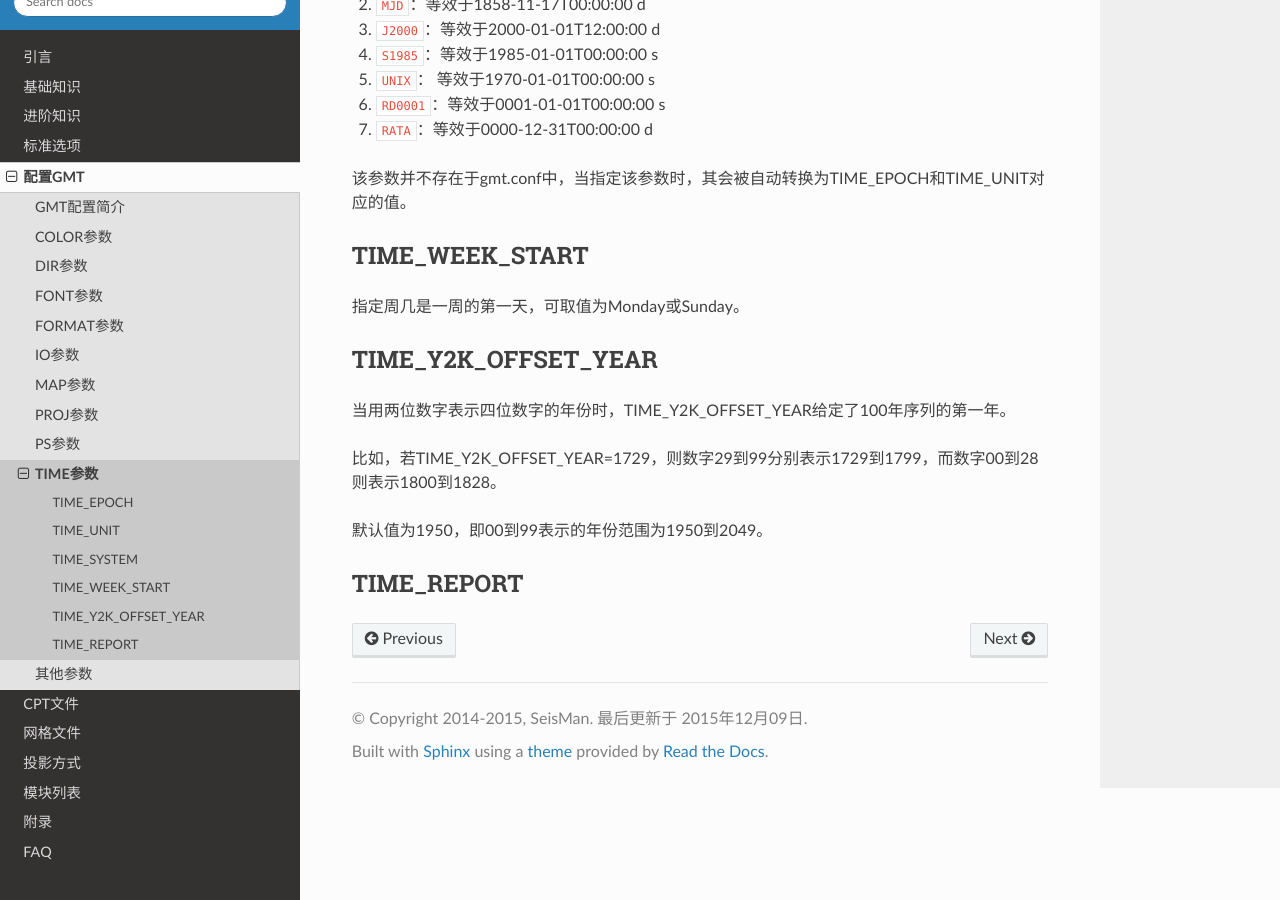
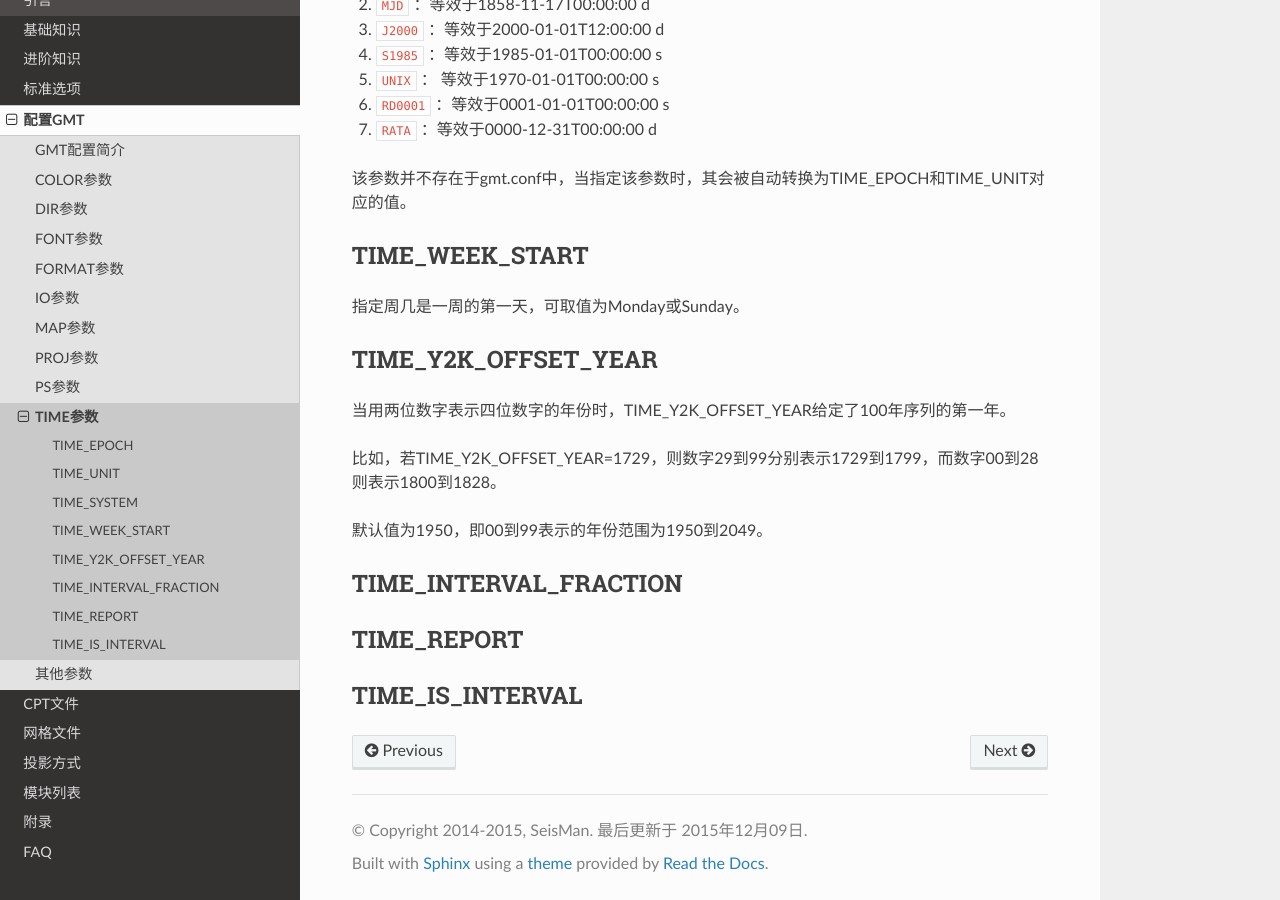
Before and after one commit to seisman/GMT5_Docs, a Sphinx documentation site: the page built from source/conf-time.rst, in a window 1280 px wide and 900 px high, scrolled down 752 px. Built offline with Sphinx 7.4.7 and the Read the Docs theme 2.0.0, drawn with Linux system fonts in a browser that asks for light colours; pages that are not in the unit, such as notebooks, are missing from menus.

Commit message:
update gmt.conf

```diff
--- a/source/conf-time.rst
+++ b/source/conf-time.rst
@@ -31,13 +31,13 @@ TIME_SYSTEM
 
 TIME_EPOCH和TIME_UNIT的合并版，即指定TIME_SYSTEM相当于同时指定了TIME_EPOCH和TIME_UNIT。可取如下值：
 
-#. ``JD``\ ：等效于-4713-11-25T12:00:00 d
-#. ``MJD``\ ：等效于1858-11-17T00:00:00 d
-#. ``J2000``\ ：等效于2000-01-01T12:00:00 d
-#. ``S1985``\ ：等效于1985-01-01T00:00:00 s
-#. ``UNIX``\ ： 等效于1970-01-01T00:00:00 s
-#. ``RD0001``\ ：等效于0001-01-01T00:00:00 s
-#. ``RATA``\ ：等效于0000-12-31T00:00:00 d
+#. ``JD`` ：等效于-4713-11-25T12:00:00 d
+#. ``MJD`` ：等效于1858-11-17T00:00:00 d
+#. ``J2000`` ：等效于2000-01-01T12:00:00 d
+#. ``S1985`` ：等效于1985-01-01T00:00:00 s
+#. ``UNIX`` ： 等效于1970-01-01T00:00:00 s
+#. ``RD0001`` ：等效于0001-01-01T00:00:00 s
+#. ``RATA`` ：等效于0000-12-31T00:00:00 d
 
 该参数并不存在于gmt.conf中，当指定该参数时，其会被自动转换为TIME_EPOCH和TIME_UNIT对应的值。
 
@@ -59,7 +59,23 @@ TIME_Y2K_OFFSET_YEAR
 
 默认值为1950，即00到99表示的年份范围为1950到2049。
 
+.. _TIME_INTERVAL_FRACTION:
+
+TIME_INTERVAL_FRACTION
+----------------------
+
+.. TODO
+
 .. _TIME_REPORT:
 
 TIME_REPORT
 -----------
+
+.. TODO 暂时无法使用？
+
+.. _TIME_IS_INTERVAL:
+
+TIME_IS_INTERVAL
+----------------
+
+.. TODO
```
Also changed, not shown: source/conf-map.rst (+14 -0 lines).
